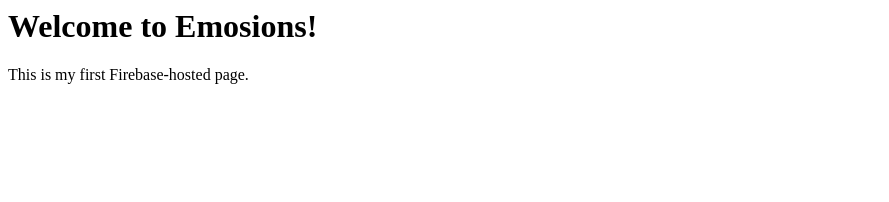
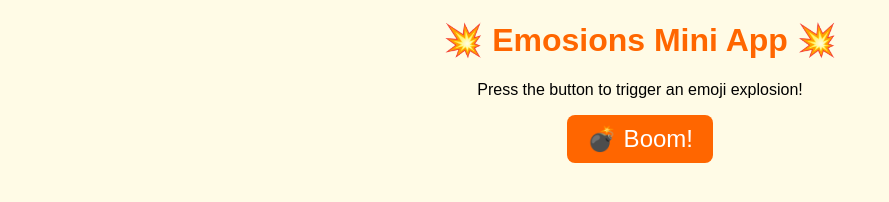
Before and after one commit to hamztad/emosions, a plain HTML site: page public/index.html in a window 1280 px wide. Shown: the whole page, without its empty margins (0-889 px from the left). Drawn offline with Linux system fonts and the light colour scheme.

Commit message:
Replace index.html with Emosions Mini App

```diff
--- a/public/index.html
+++ b/public/index.html
@@ -1 +1,34 @@
-<h1>Welcome to Emosions!</h1><p>This is my first Firebase-hosted page.</p>
+<!DOCTYPE html>
+<html lang="en">
+<head>
+<meta charset="UTF-8">
+<meta name="viewport" content="width=device-width, initial-scale=1.0">
+<title>Emosions – Mini App</title>
+<style>
+  body { font-family: Arial, sans-serif; text-align: center; background:#fffbe6; }
+  h1 { color:#ff6600; }
+  button {
+    font-size:1.5em; padding:10px 20px; border:none;
+    background:#ff6600; color:white; border-radius:8px; cursor:pointer;
+  }
+  #result { font-size:3em; margin-top:20px; transition: transform 0.2s; }
+  #result.explode { transform: scale(2); }
+</style>
+</head>
+<body>
+<h1>💥 Emosions Mini App 💥</h1>
+<p>Press the button to trigger an emoji explosion!</p>
+<button onclick="explode()">💣 Boom!</button>
+<div id="result"></div>
+
+<script>
+function explode(){
+  const el = document.getElementById("result");
+  const emojis = ["💥","🔥","✨","💫","🌈","🎉"];
+  el.textContent = emojis[Math.floor(Math.random()*emojis.length)];
+  el.classList.add("explode");
+  setTimeout(()=> el.classList.remove("explode"), 200);
+}
+</script>
+</body>
+</html>
```
